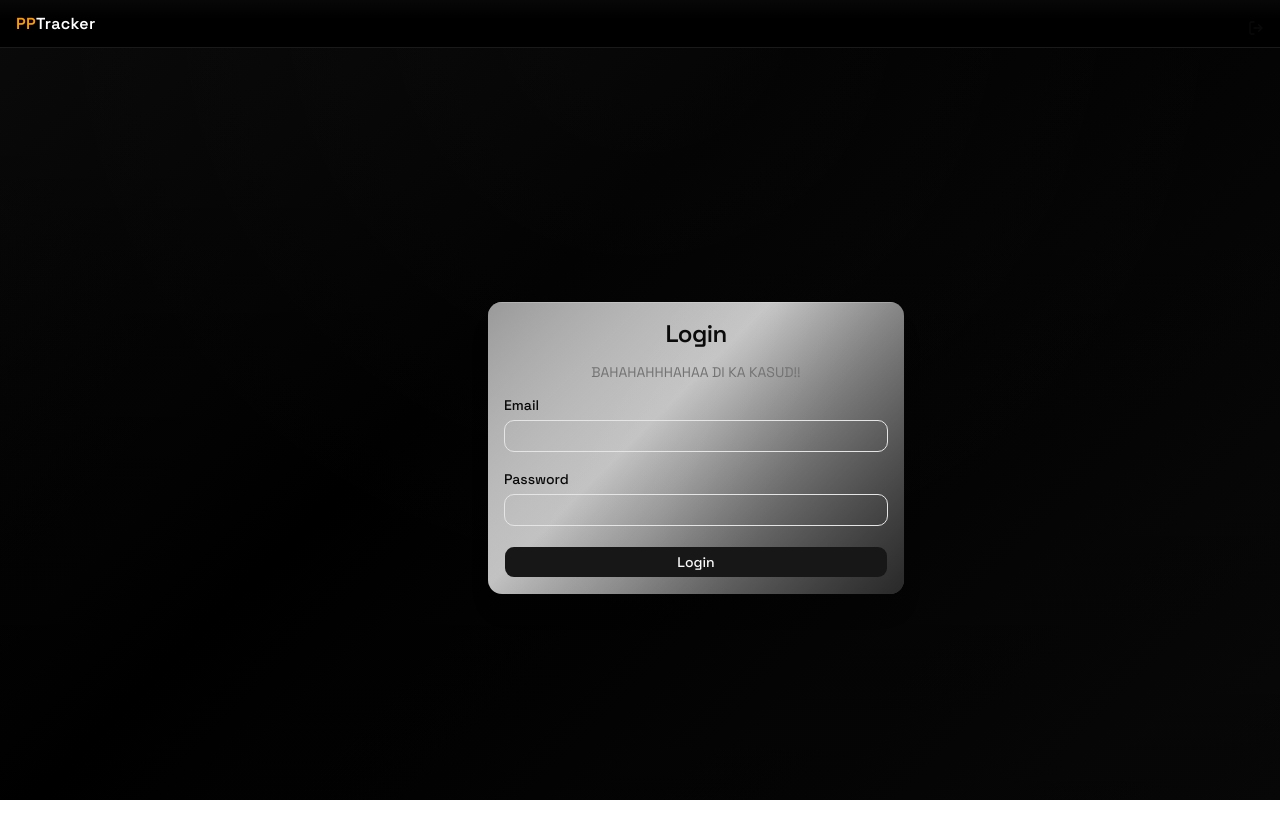
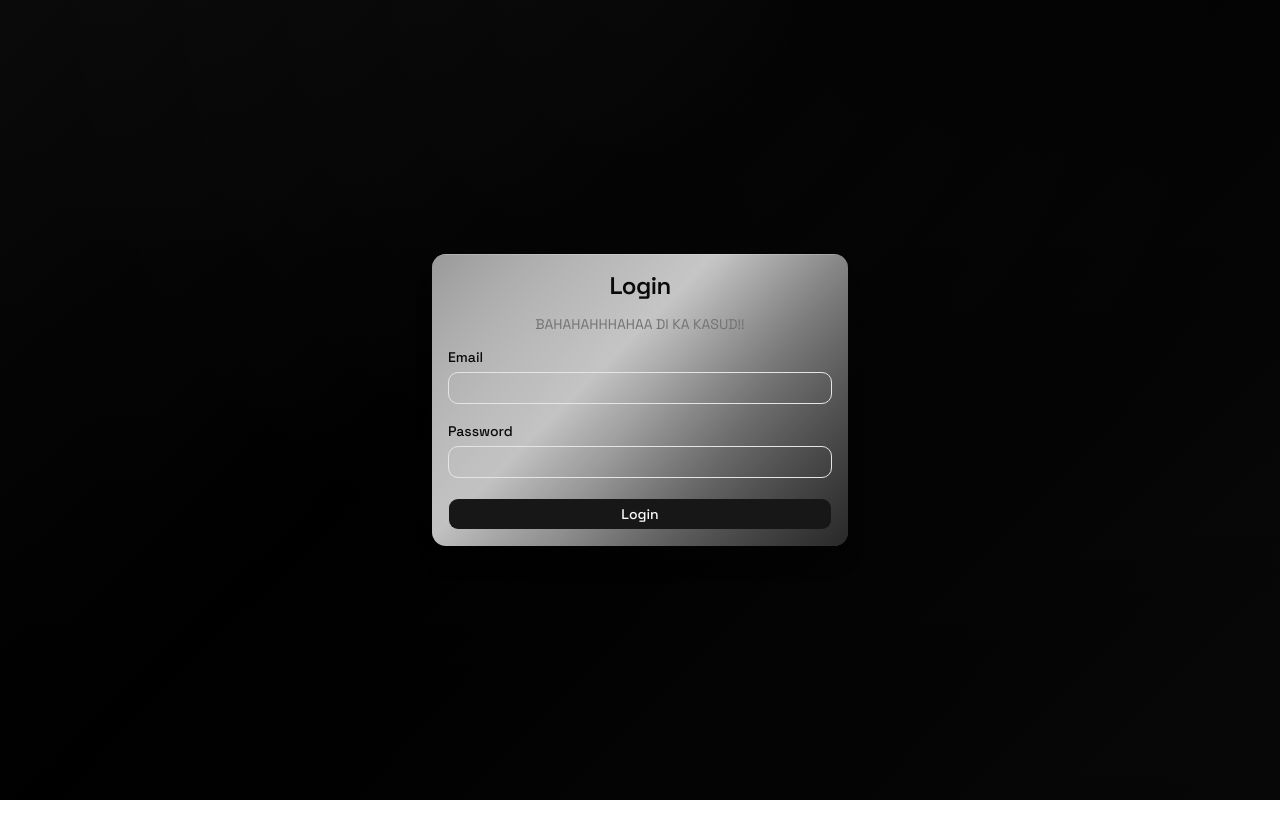
Before and after one commit to ztargazer57/PP-Tracker, a Next.js app: page /auth in a window 1280 px wide. Shown: the top 838 px of the page. After the commit the page ends 800 px from the top, so only its background shows below. Built offline with nearby package versions, Linux system fonts and the light colour scheme; a web font is replaced by a local one.

Commit message:
Layout Fixes

```diff
--- a/app/(auth)/auth/page.tsx
+++ b/app/(auth)/auth/page.tsx
@@ -63,7 +63,6 @@ export default function LoginPage() {
               <Input
                 id="email"
                 type="email"
-                placeholder=""
                 autoComplete="email"
                 value={email}
                 onChange={(e) => setEmail(e.target.value)}
@@ -76,7 +75,6 @@ export default function LoginPage() {
               <Input
                 id="password"
                 type="password"
-                placeholder=""
                 autoComplete="current-password"
                 value={password}
                 onChange={(e) => setPassword(e.target.value)}
--- a/app/(auth)/layout.tsx
+++ b/app/(auth)/layout.tsx
@@ -6,8 +6,8 @@ export default function AuthLayout({
   children: ReactNode;
 }) {
   return (
-    <div className="min-h-screen grid place-items-center">
+    <main className="h-screen overflow-hidden grid place-items-center px-4">
       {children}
-    </div>
+    </main>
   );
 }
--- a/app/(main)/layout.tsx
+++ b/app/(main)/layout.tsx
@@ -1,5 +1,6 @@
 import type { ReactNode } from "react";
 import FloatingSidebar from "@/components/FloatingSidebar";
+import Navbar from "@/components/Navbar";
 
 export default function MainLayout({
   children,
@@ -7,9 +8,14 @@ export default function MainLayout({
   children: ReactNode;
 }) {
   return (
-    <div style={{ display: "flex", minHeight: "100vh" }}>
+    <div className="min-h-screen">
       <FloatingSidebar />
-      <main style={{ flex: 1 }}>{children}</main>
+
+      <Navbar />
+
+      <main className="min-h-[calc(100vh-64px)] px-4 pt-4 pb-28 lg:pl-28 lg:pb-6">
+        {children}
+      </main>
     </div>
   );
 }
--- a/app/layout.tsx
+++ b/app/layout.tsx
@@ -1,9 +1,7 @@
 import type { Metadata } from "next";
 import { Sour_Gummy, Space_Grotesk } from "next/font/google";
 import "./globals.css";
-import Navbar from "@/components/Navbar";
 import { ThemeProvider } from "@/components/theme-provider";
-
 
 const space_grotesk = Space_Grotesk({
   subsets: ["latin"],
@@ -25,7 +23,7 @@ export default function RootLayout({
 }) {
   return (
     <html lang="en" suppressHydrationWarning className="h-full antialiased">
-      <body className={`${space_grotesk.className} relative`}>
+      <body className={`${space_grotesk.className} min-h-screen relative`}>
         <ThemeProvider
           attribute="class"
           defaultTheme="system"
@@ -38,14 +36,7 @@ export default function RootLayout({
             <div className="absolute inset-0 opacity-40 bg-[linear-gradient(to_bottom,transparent,rgba(0,0,0,0.8))]" />
           </div>
 
-          <div className="min-h-screen w-full flex flex-col relative">
-            <Navbar />
-            <div className="flex-1 flex justify-center pb-[calc(6rem+env(safe-area-inset-bottom))] lg:pl-28">
-              <div className="w-full max-w-6xl px-2 xs:px-1 sm:px-1 lg:px-6">
-                {children}
-              </div>
-            </div>
-          </div>
+          {children}
         </ThemeProvider>
       </body>
     </html>
```
